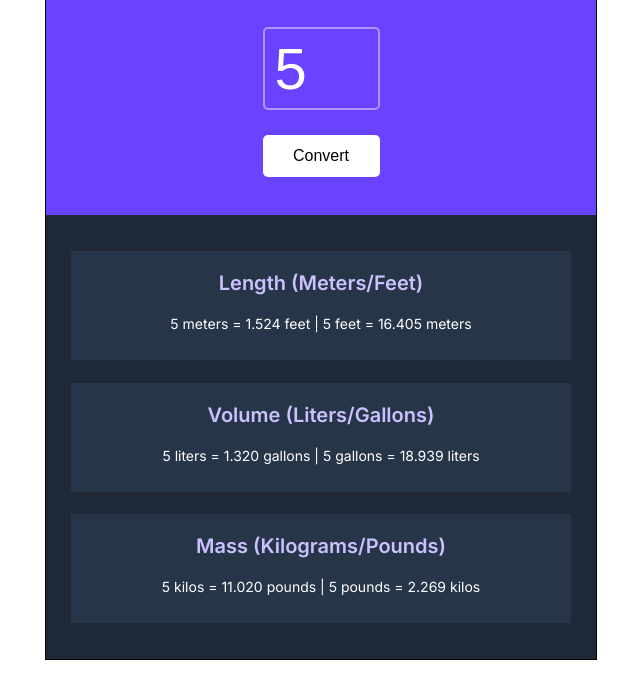
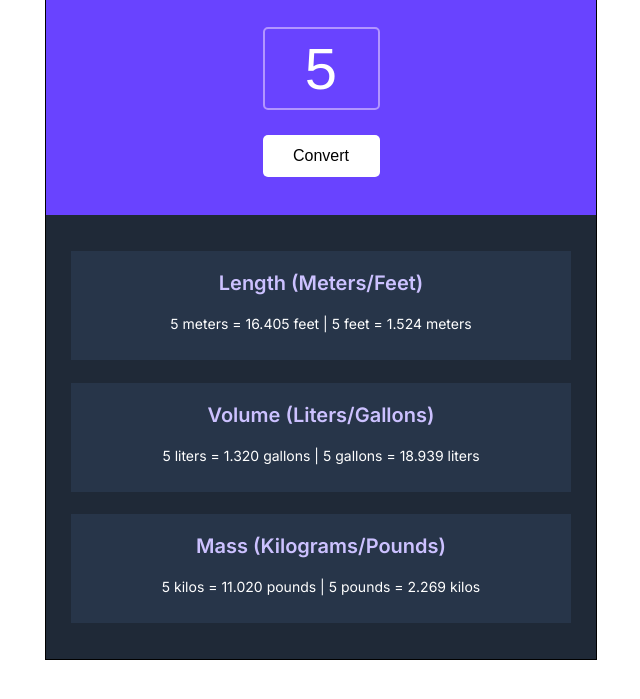
Before and after one commit to jennykgb/UnitConverter, a plain HTML site: page index.html in a window 1280 px wide. Both pictures are taken after typing "5" into the empty fields and a click on the button "Convert". Shown: the part 191-890 px from the top of the page, without its empty margins (319-959 px from the left). Drawn offline with Linux system fonts and the light colour scheme.

Commit message:
finish up

```diff
--- a/index.css
+++ b/index.css
@@ -31,7 +31,14 @@ input{
     font-size: 58px;
     margin:30px 0 25px 0;
     padding: 0 10px;
+    text-align: center;
 
+}
+
+input::-webkit-outer-spin-button,
+input::-webkit-inner-spin-button {
+  -webkit-appearance: none;
+  margin: 0;
 }
 
 h1{
--- a/index.js
+++ b/index.js
@@ -20,11 +20,11 @@ const kilos = document.getElementById("kilos");
 
 
 function mtof(num){
-    return num/mf;
+    return num*mf;
 
 }
 function ftom(num){
-    return num*mf;
+    return num/mf;
 }
 function ltog(num){
     return num*lg;
```
